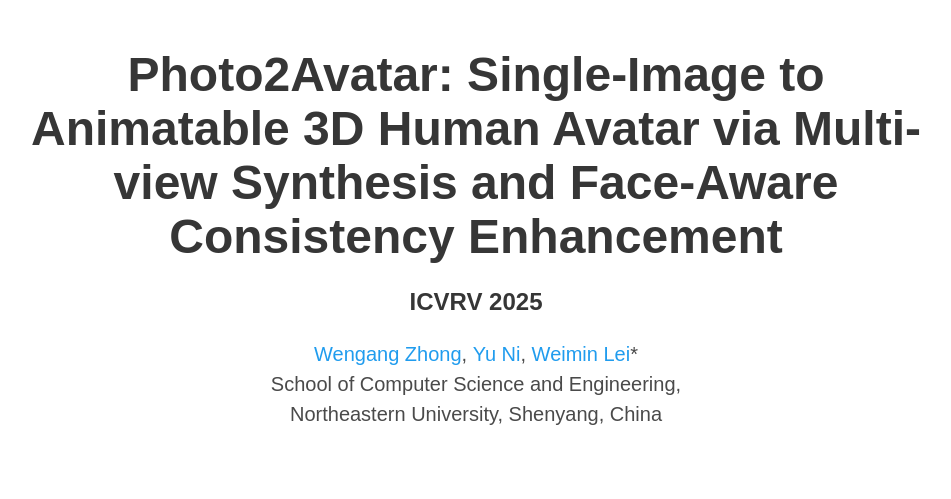
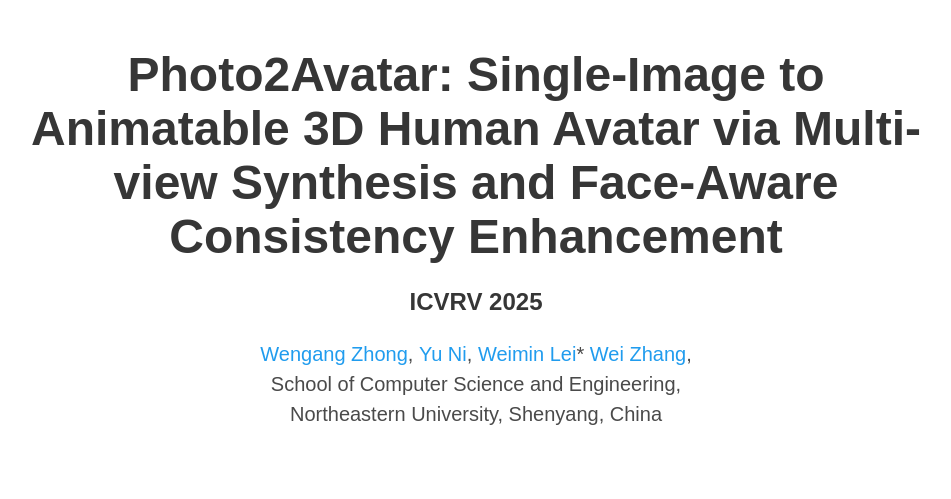
Before and after one commit to Photo2Avatar/Photo2Avatar.github.io, a plain HTML site: page index.html in a window 1280 px wide. Shown: the top 499 px of the page, without its empty margins (164-1115 px from the left). Drawn offline with nearby package versions, Linux system fonts and the light colour scheme; some icons are missing; a web font is replaced by a local one.

Commit message:
Update author list

```diff
--- a/index.html
+++ b/index.html
@@ -98,6 +98,8 @@
               <a>Yu Ni</a>,</span>
             <span class="author-block">
               <a>Weimin Lei</a>*</span>
+            <span class="author-block">
+              <a>Wei Zhang</a>,</span>
             <!-- <span class="author-block">
               <a href="https://keunhong.com">Keunhong Park</a><sup>1</sup>,</span>
             <span class="author-block">
```
